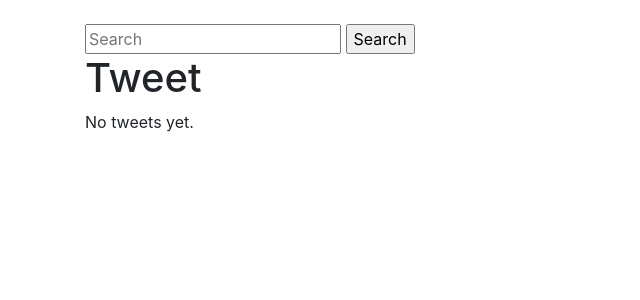
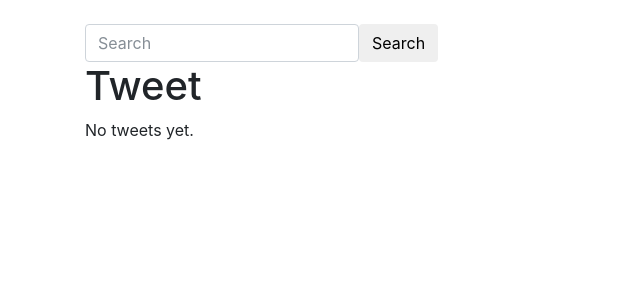
Before and after one commit to RonaldTheodoro/tweetme, a Django app: template templates/tweet/tweet_list.html in a window 1280 px wide. Shown: the part 56-356 px from the top of the page, without its empty margins (0-640 px from the left). Run offline with Django 3.2, Linux system fonts and the light colour scheme; the template is opened without the code that fills it, so the values that code supplies are empty; parts of the project's set-up code (start-up, migrations or seed data) failed here and were passed over; some libraries are stand-ins or nearby versions.

Commit message:
update search form

```diff
--- a/templates/snippet/search_form.html
+++ b/templates/snippet/search_form.html
@@ -1,4 +1,10 @@
-<form method="GET" action="{% url 'tweet:list' %}">
-    <input type="text" name="q" placeholder="Search" value="{{ request.GET.q }}"/>
-    <input type="submit" value="Search"/>
-</form>
+<div class="row">
+    <div class="col-sm-12">
+        <form class="form-inline" method="GET" action="{% url 'tweet:list' %}">
+            <div class="form-group">
+                <input placeholder="Search" class="form-control" type="text" name="q" value="{{ request.GET.q }}">
+            </div>
+            <input type="submit" class="btn btn-default" value="Search"/>
+        </form>
+    </div>
+</div>
```
